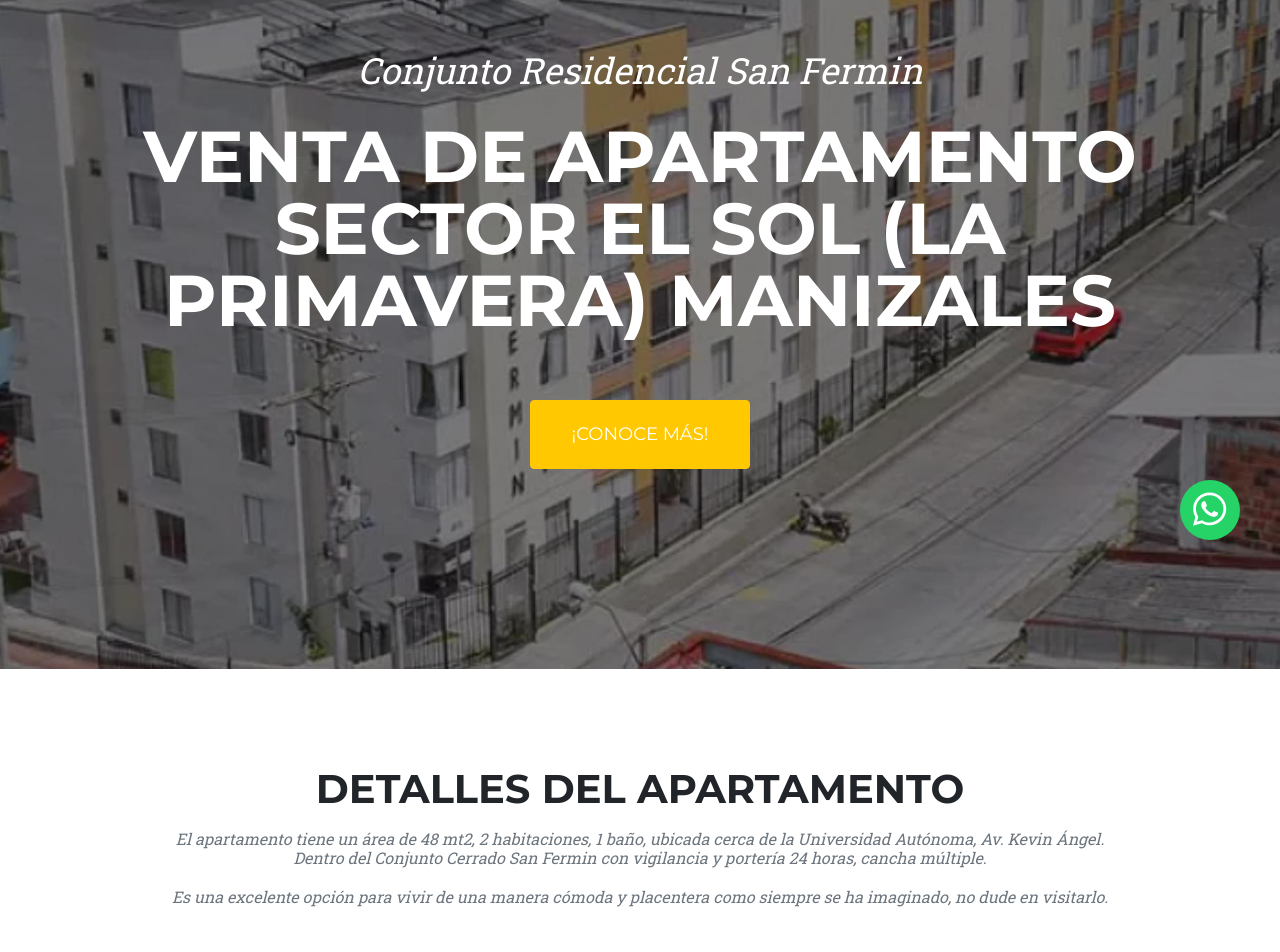
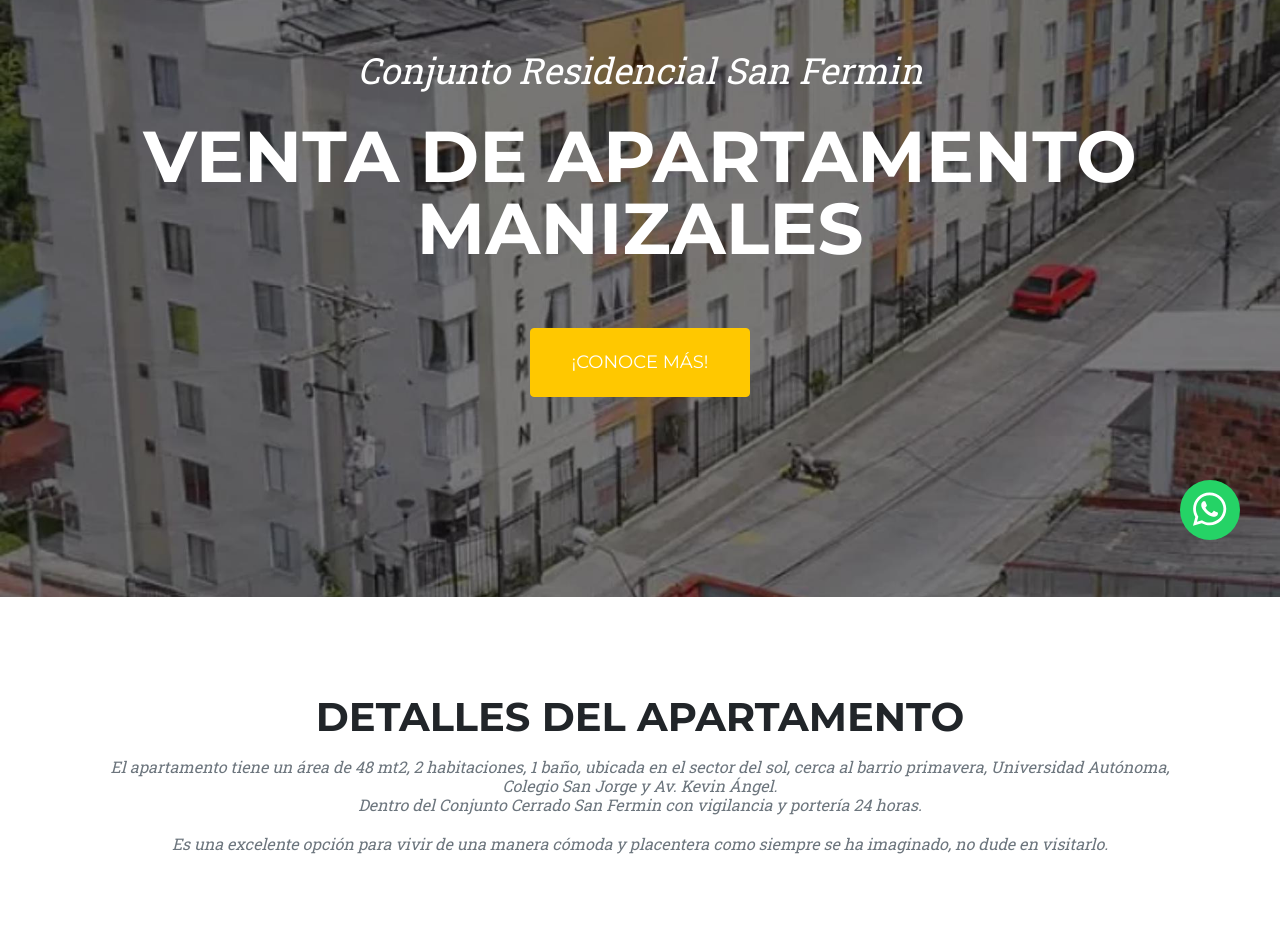
Before and after one commit to juancaicedoum/juancaicedo.github.io, a plain HTML site: page index.html in a window 1280 px wide. Shown: the part 220-1172 px from the top of the page. Drawn offline with Linux system fonts and the light colour scheme.

Commit message:
cambios texto

```diff
--- a/index.html
+++ b/index.html
@@ -39,7 +39,7 @@
         <header class="masthead">
             <div class="container">
                 <div class="masthead-subheading">Conjunto Residencial San Fermin</div>
-                <div class="masthead-heading text-uppercase">Venta de Apartamento Sector El Sol (La Primavera) Manizales</div>
+                <div class="masthead-heading text-uppercase">Venta de Apartamento Manizales</div>
                 <a class="btn btn-primary btn-xl text-uppercase" href="#services">¡Conoce más!</a>
             </div>
         </header>
@@ -48,7 +48,7 @@
             <div class="container">
                 <div class="text-center">
                     <h2 class="section-heading text-uppercase">Detalles del Apartamento</h2>
-                    <h3 class="section-subheading text-muted">El apartamento tiene un área de 48 mt2, 2 habitaciones, 1 baño, ubicada cerca de la Universidad Autónoma, Av. Kevin Ángel. <br>Dentro del Conjunto Cerrado San Fermin con vigilancia y portería 24 horas, cancha múltiple.
+                    <h3 class="section-subheading text-muted">El apartamento tiene un área de 48 mt2, 2 habitaciones, 1 baño, ubicada en el sector del sol, cerca al barrio primavera, Universidad Autónoma, Colegio San Jorge y Av. Kevin Ángel. <br>Dentro del Conjunto Cerrado San Fermin con vigilancia y portería 24 horas.
                     <br><br>Es una excelente opción para vivir de una manera cómoda y placentera como siempre se ha imaginado, no dude en visitarlo.</h3>
                 </div>
                 <div class="py-5">
```
